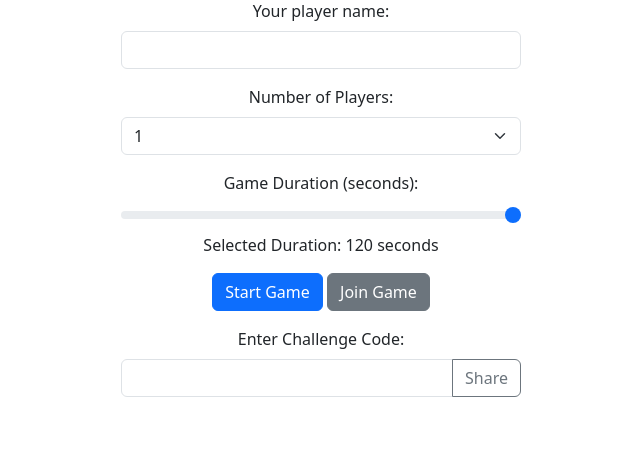
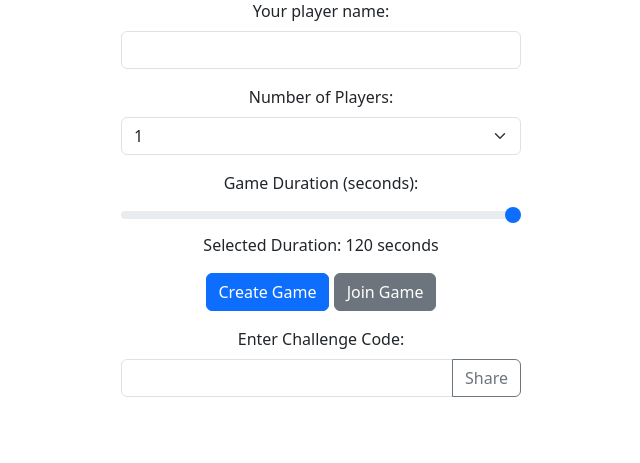
Before and after one commit to abhinavpola/pvpmath, a Flask app: template templates/home.html in a window 1280 px wide. Shown: the part 274-737 px from the top of the page, without its empty margins (319-959 px from the left). Run offline with Flask 3, Linux system fonts and the light colour scheme; the template is opened without the code that fills it, so the values that code supplies are empty; some libraries are stand-ins or nearby versions.

Commit message:
fix start text

```diff
--- a/templates/home.html
+++ b/templates/home.html
@@ -83,7 +83,7 @@
             </div>
 
             <button class="btn btn-primary" id="startGame" hx-post="/start" hx-trigger="click"
-                hx-target="#challengeCode" hx-swap="outerHTML">Start Game</button>
+                hx-target="#challengeCode" hx-swap="outerHTML">Create Game</button>
             <button class="btn btn-secondary" id="joinGame" hx-post="/join" hx-trigger="click"
                 hx-target="#waitingSpinner" hx-swap="outerHTML">Join Game</button>
 
```
